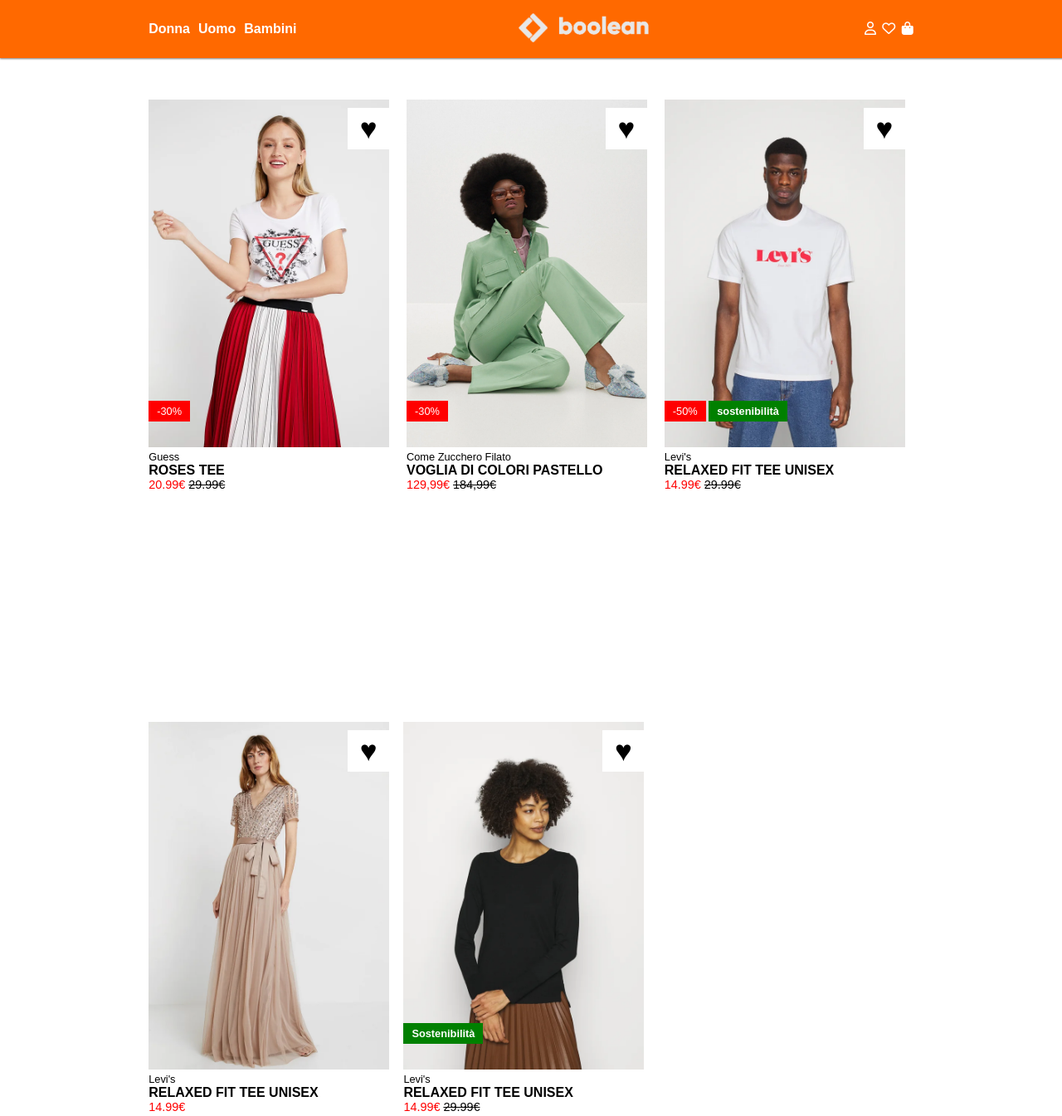
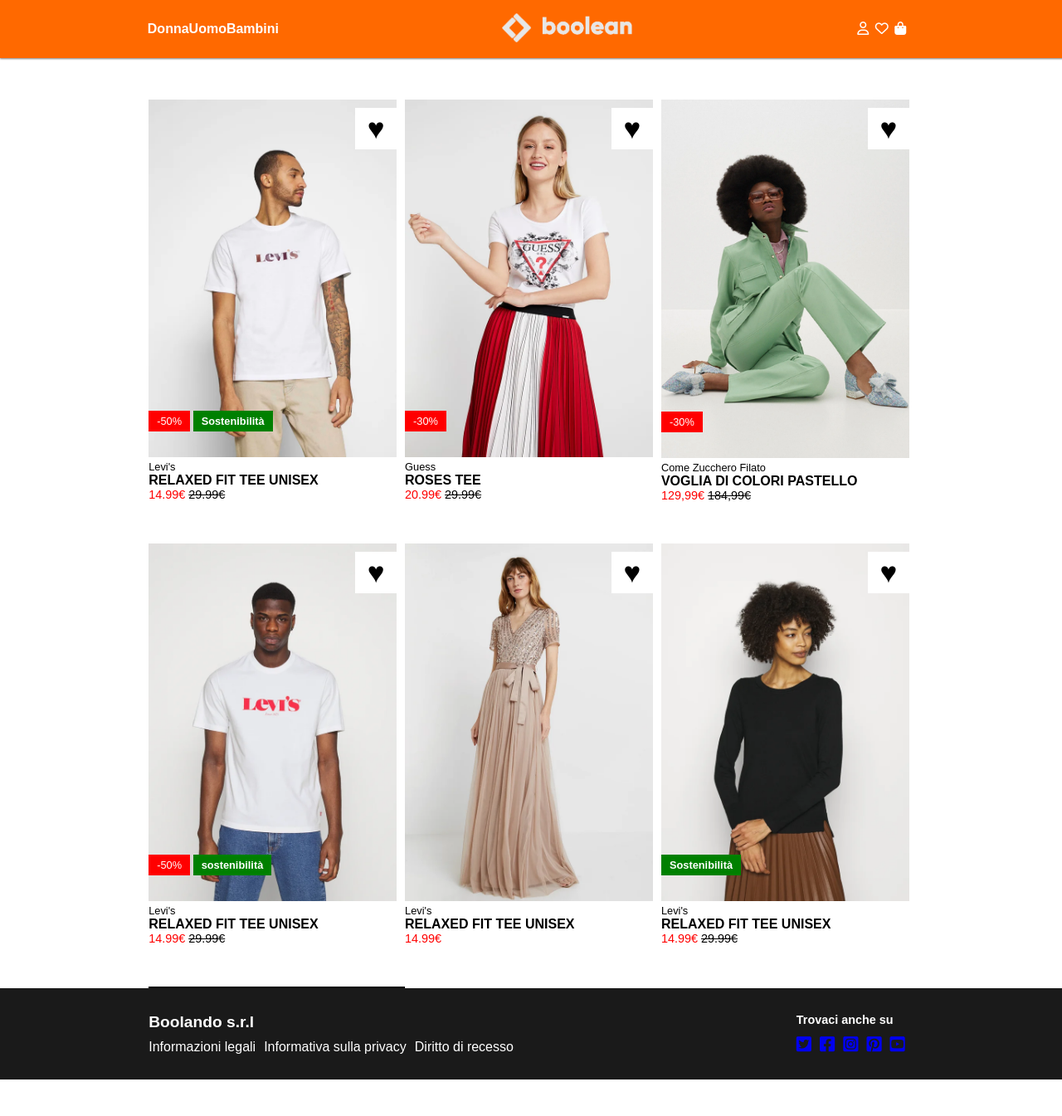
Before and after one commit to SaverioCascelli/html-css-boolando, a plain HTML site: page Index.html in a window 1280 px wide. Shown: the top 1345 px of the page at 83% size. After the commit the page ends 1301 px from the top, so only its background shows below. Drawn offline with Linux system fonts and the light colour scheme.

Commit message:
[fix] product row adaptivity in main

```diff
--- a/Index.html
+++ b/Index.html
@@ -38,7 +38,7 @@
 
             <ul>
 
-            <!-- <li class="product">
+            <li class="product">
                 <div class="product-img">
                     <img src="./img/1b.webp" alt="levi's white shirt">
                     <img class="img-hover" src="./img/1.webp" alt="levi's white shirt">
@@ -56,7 +56,7 @@
                         <span class="original-price">29.99</span>
                     </div>
                 </div>
-            </li> -->
+            </li>
 
             <li class="product">
                 <div class="product-img">
@@ -153,7 +153,7 @@
                 </div>
             </li>
 
-            <li id="empty"></li>
+            <li id="empty" class="debug"></li>
             </ul>
         </div>
     </main>
--- a/css/style.css
+++ b/css/style.css
@@ -46,14 +46,15 @@ header .container{
 .menu ul{
     list-style-type: none;
     display: flex;
+    align-content: flex-start;
 }
 
-ul li{
+header , footer ul li{
     padding-right: 10px;
 
 }
 
-ul li a{
+header ul li a{
     text-decoration: none;
     color: white;
     font-weight:bold;
@@ -81,22 +82,24 @@ main{
     padding-top: 120px;
 }
 
-.container ul{
+main .container{
+    margin-right: calc(14% - 5px)
+}
+
+main .container ul{
     display: flex;
     flex-flow: row wrap;
     justify-content: space-between;
     list-style-type: none;
+    align-items: flex-start;
 }
 
 .product{
-    width: calc(100%/3 - 10px);
+    width: calc(100% / 3);
     margin-bottom: 50px;
     min-width: 300px;
     flex-grow: 0;
-
-
-    /* remove */
-    height: 700px;
+    padding-right: 10px;
 }
 
 .product-img{
```
